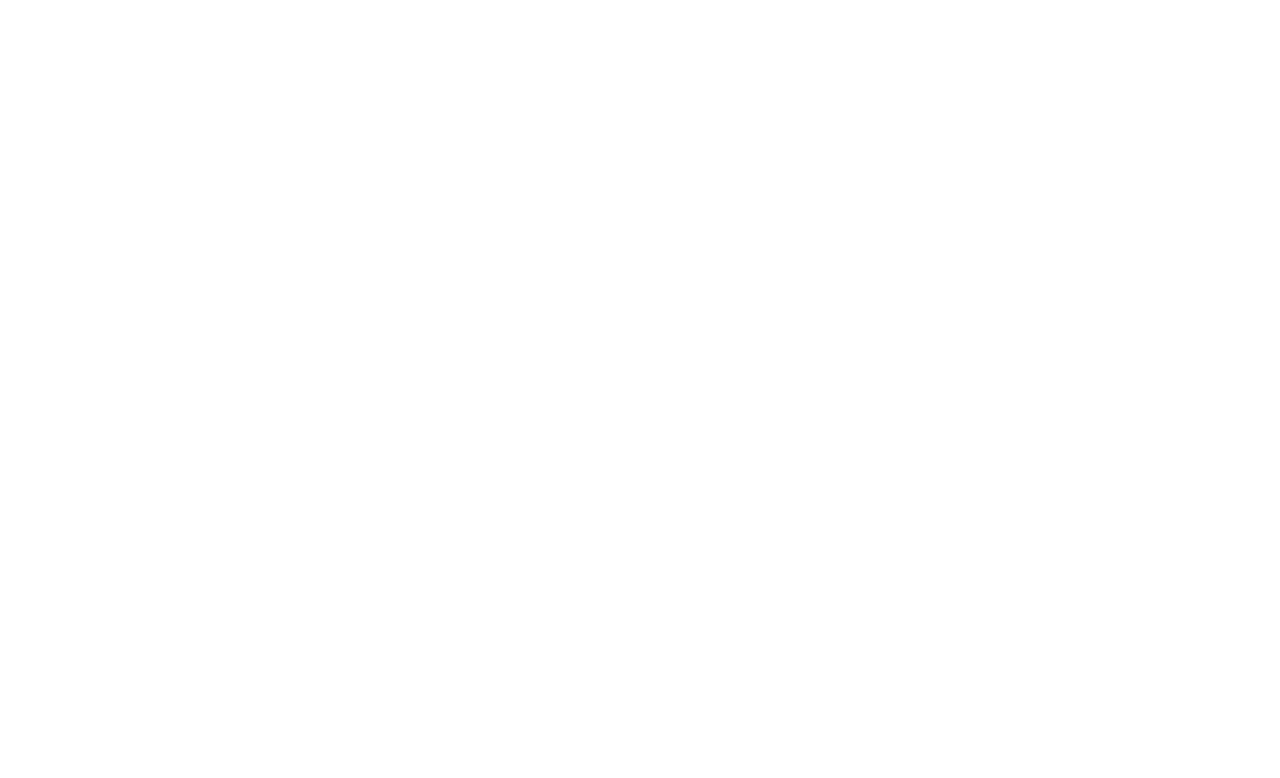
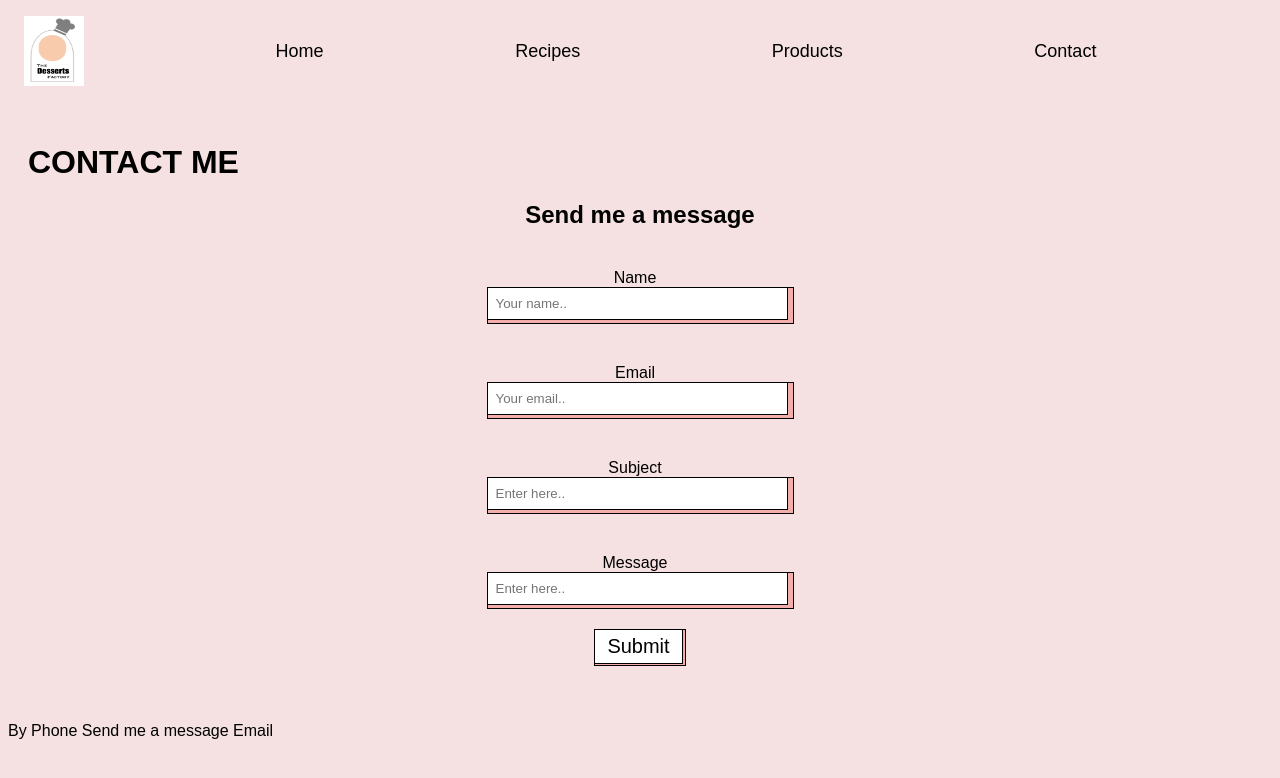
Before and after one commit to devneelam/cfg-project, a plain HTML site: page contact.html in a window 1280 px wide. Drawn offline with Linux system fonts and the light colour scheme.

Commit message:
Created contact page and added styles

```diff
--- a/contact.html
+++ b/contact.html
@@ -4,11 +4,69 @@
     <meta charset="UTF-8">
     <meta http-equiv="X-UA-Compatible" content="IE=edge">
     <meta name="viewport" content="width=device-width, initial-scale=1.0">
+    <link rel="stylesheet" href="style.css">
     <title>The Desserts Company</title>
 </head>
 
 <body>
+    <div id="navbar-container">
+        <a>
+            <img src="./images/logo.png" alt="the dessert factory">
+        </a>
+        <nav>
+            <a class="navbar-link" href="./index.html">
+                Home
+            </a>
+            <a class="navbar-link" href="./recipe.html">
+                Recipes
+            </a>
+            <a class="navbar-link" href="./products.html">
+                Products
+            </a>
+            <a class="navbar-link" href="./contact.html">
+                Contact
+            </a>
+        </nav>
+    </div>
+    <h1 id="contact-form-title">Contact me</h1>
 
+    <div class="contact-form">
+        <h2 id="contact-form-header">Send me a message</h2>
+        <div class="contact-form-items">
+            <form>
+                <div class="contact-form-items">
+                    <span class="contact-form-label"><label for="name">Name</label></span>
+                    <div class="contact-form-box-shadow">
+                        <input type="text" id="name" name="yourname" placeholder="Your name..">
+                    </div>
+                </div>
+                <div class="contact-form-items">
+                    <span class="contact-form-label"><label for="email">Email</label></span>
+                    <div class="contact-form-box-shadow">
+                        <input type="text" id="email" name="email" placeholder="Your email..">
+                    </div>
+                </div>
+                <div class="contact-form-items">
+                    <span class="contact-form-label"><label for="subject">Subject</label></span>
+                    <div class="contact-form-box-shadow">
+                        <input type="text" id="subject" name="subject" placeholder="Enter here..">
+                    </div>
+                </div>
+                <div class="contact-form-items">
+                    <span class="contact-form-label"><label for="message">Message</label></span>
+                    <div class="contact-form-box-shadow">
+                        <input type="text" id="message" name="message" placeholder="Enter here..">
+                    </div>
+                    <div id="contact-submit-box-shadow"><button id="contact-submit">Submit</button></div>
+                </div>
+            </form>
+        </div>
+    </div>
+    By Phone
+
+    Send me a message
+
+    Email
 </body>
 
 </html>
--- a/style.css
+++ b/style.css
@@ -1,3 +1,19 @@
+/* RESET MARGINS */
+h1,
+h2,
+h3,
+h4,
+h5,
+h6,
+p {
+  margin: 0;
+}
+
+/* HELPER */
+.border {
+  border: 3px solid black;
+}
+
 body {
   background-color: #f5e1e1;
   font-family: Copperplate, "Copperplate Gothic Light", fantasy;
@@ -70,13 +86,11 @@ nav {
 
 #landing-title {
   display: flex;
-  margin: 0;
   margin-left: 20px;
   padding-bottom: 50px;
 }
 
 /* RECIPE PAGE BELOW */
-
 .recipe-container {
   display: flex;
   justify-content: space-evenly;
@@ -114,12 +128,7 @@ nav {
   border: 1px solid black;
 }
 
-h3 {
-  margin: 0;
-}
-
 /* PRODUCTS PAGE BELOW */
-
 #product-container {
   display: flex;
   justify-content: center;
@@ -146,7 +155,6 @@ h3 {
   background-color: #f3aeac;
   border: 1px solid black;
   height: fit-content;
-  margin: 0;
   margin-bottom: 25px;
   padding: 8px 10px;
   text-transform: uppercase;
@@ -177,10 +185,65 @@ h3 {
   font-weight: 500;
 }
 
-p {
-  margin: 0;
+/* CONTACT PAGE BELOW */
+#contact-form-title {
+  display: flex;
+  margin-left: 20px;
+  padding-bottom: 20px;
+  text-transform: uppercase;
 }
 
-.border {
-  border: 3px solid black;
+#contact-form-header {
+  display: flex;
+  justify-content: center;
 }
+
+.contact-form-items {
+  display: flex;
+  align-items: center;
+  flex-direction: column;
+  padding: 20px;
+}
+
+.contact-form-items input {
+  padding: 8px 8px;
+  width: 300px;
+  border: none;
+  border-right: 1px solid black;
+  border-bottom: 1px solid black;
+}
+
+.contact-form-label {
+  padding-right: 10px;
+}
+
+.contact-form-box-shadow {
+  background-color: #f3aeac;
+  border: 1px solid black;
+  padding-right: 5px;
+  padding-bottom: 3px;
+}
+
+#contact-submit {
+  background-color: white;
+  padding: 5px 12px;
+  border: none;
+  border-right: 1px solid black;
+  border-bottom: 1px solid black;
+  font-family: Copperplate, "Copperplate Gothic Light", fantasy;
+  font-size: 20px;
+  font-weight: 300;
+  cursor: pointer;
+}
+
+#contact-submit-box-shadow {
+  background-color: #f3aeac;
+  border: 1px solid black;
+  padding-right: 2px;
+  padding-bottom: 1px;
+  margin-top: 20px;
+}
+
+#contact-submit-box-shadow:active {
+  padding: 0;
+}
```
